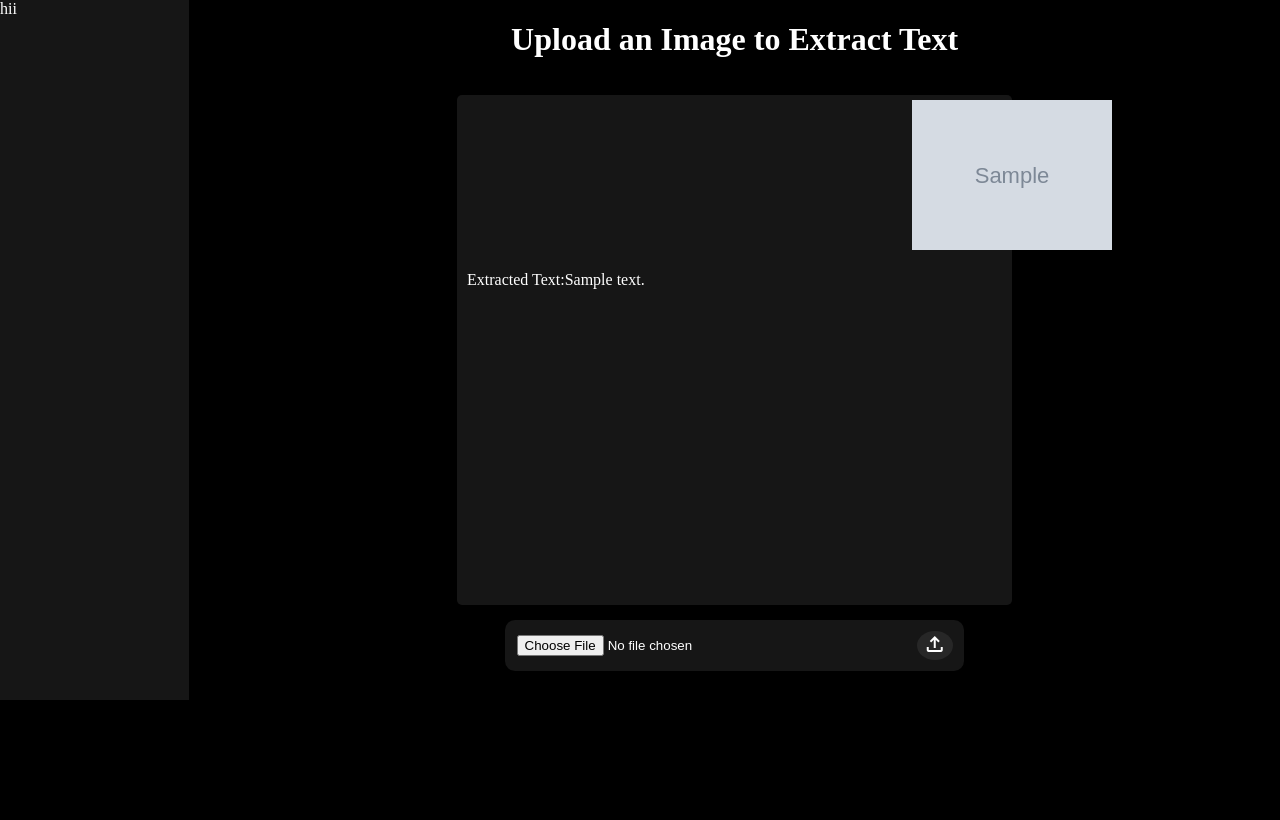
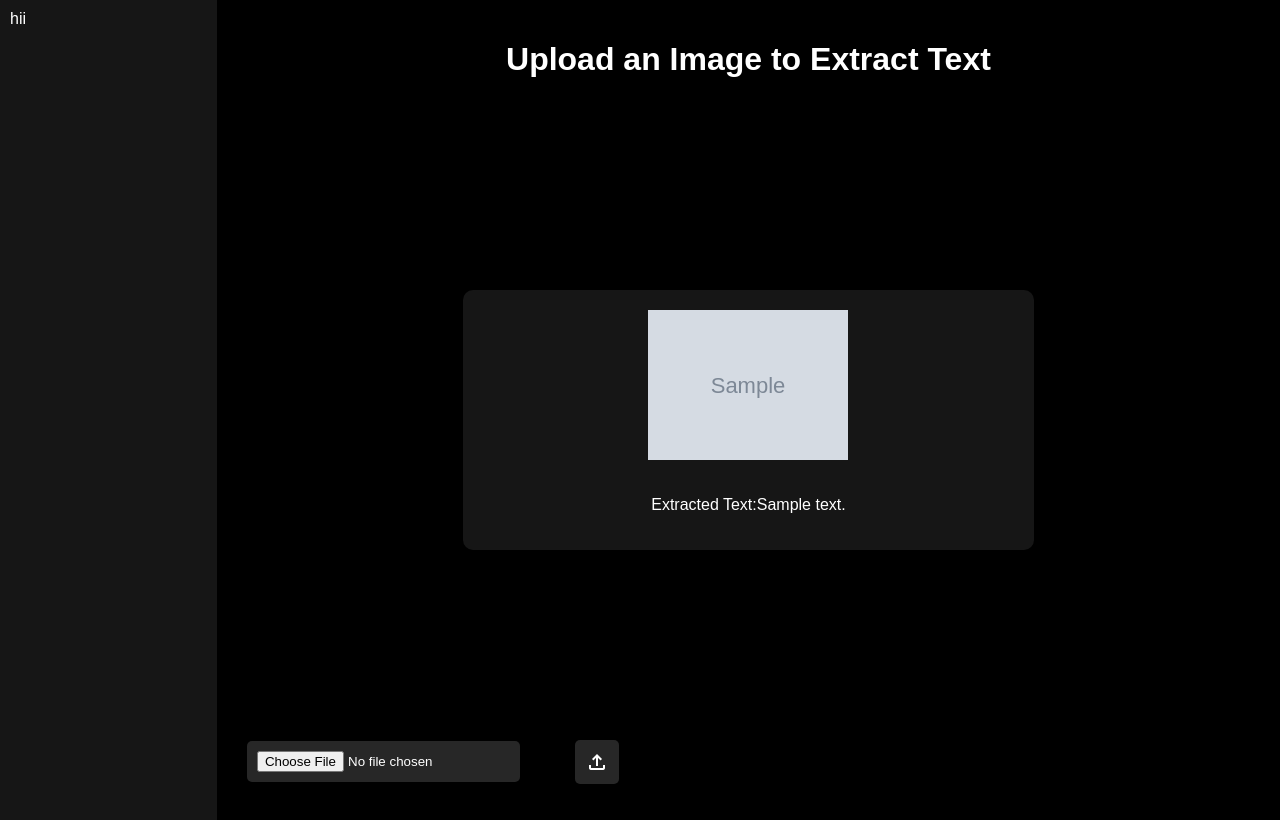
Before and after one commit to Sanviiiii/Image2Text, a Flask app: template templates/index.html in a window 1280 px wide. Before the commit the page ends 700 px from the top, so only its background shows below. Run offline with Flask 3, Linux system fonts and the light colour scheme; the template is opened without the code that fills it: most values are stand-ins (such as "Sample title", 1, 10 or a date in 2020); grey boxes marked "Sample" are stand-in pictures.

Commit message:
Update style.css

```diff
--- a/static/css/style.css
+++ b/static/css/style.css
@@ -1,73 +1,183 @@
-body{
+body {
     background-color: black;
     display: flex;
     color: white;
     padding: 0;
     margin: 0;
+    font-family: Arial, sans-serif;
 }
-.right{
+
+.right {
     background: #161616;
     width: 200px;
-    height: 700px;
+    height: 100vh;
+    padding: 10px;
 }
-.left{
+
+.left {
     display: flex;
     flex-direction: column;
-    width: 90%;
+    width: calc(100% - 200px);
 }
-.middle{
-    height: 540px;
+
+.top {
+    padding: 20px;
 }
-.down-box{
-    width: 100%;
+
+.middle {
+    height: calc(100vh - 200px);
     display: flex;
     justify-content: center;
     align-items: center;
+
 }
-.down{
-    width: 40%;
+
+.middle-in {
     background-color: #161616;
     display: flex;
-    justify-content: space-between;
+    flex-direction: column;
     align-items: center;
-    padding: 0.7rem;
+    width: 50%;
+    padding: 20px;
     border-radius: 10px;
+
 }
-form{
+
+img {
+    width: 200px;
+    margin-bottom: 20px;
+}
+
+textarea {
     width: 100%;
+    background-color: #272727;
+    color: white;
+    border: none;
+    padding: 10px;
+    border-radius: 5px;
+    resize: none;
+    margin-bottom: 10px;
+}
+
+.button-container {
     display: flex;
-    justify-content: space-between;
-    align-items: center;
+    justify-content: center;
+    gap: 10px;
+    margin-top: 10px;
 }
-input{
-    cursor: pointer;
-}
-button{
+
+button {
     border: none;
     background-color: #272727;
     color: white;
     cursor: pointer;
-    border-radius: 90%;
+    border-radius: 5px;
+    padding: 10px;
+    margin: 0 5px;
+    font-size: 16px;
+
 }
-.middle{
-    display: flex;
-    flex-direction: column;
-    justify-content: center;
-    align-items: center;
+
+.spinner {
+    display: none;
+    border: 16px solid #f3f3f3;
+    border-top: 16px solid #3498db;
+    border-radius: 50%;
+    width: 120px;
+    height: 120px;
+    animation: spin 2s linear infinite;
+    position: fixed;
+    top: 50%;
+    left: 50%;
+    transform: translate(-50%, -50%);
 }
-.middle-in{
+
+@keyframes spin {
+    0% { transform: rotate(0deg); }
+    100% { transform: rotate(360deg); }
+}
+
+.history {
+    position: fixed;
+    left: 0;
+    top: 0;
+    margin-left: 20px;
+    background: #161616;
+    color: white;
+    width: 200px;
+    height: 100%;
+    overflow-y: auto;
+    padding: 10px;
+    transition: transform 0.3s ease;
+}
+
+.history h2 {
+    text-align: center;
+}
+
+.history ul {
+    list-style: none;
+    padding: 0;
+}
+
+.history-item {
+    margin-bottom: 10px;
+}
+
+.history-title {
+    cursor: pointer;
+    background: #272727;
+    padding: 10px;
+    border-radius: 5px;
+}
+
+.history-details {
+    display: none;
+    padding: 10px;
+    background: #161616;
+    border-radius: 5px;
+}
+
+.history-details.open {
+    display: block;
+}
+
+.history-img {
+    width: 100px;
+    margin-right: 10px;
+}
+.middle-in {
     background-color: #161616;
     display: flex;
     flex-direction: column;
+    align-items: center;
     width: 50%;
-    height: 500px;
-    padding: 5px;
+    padding: 20px;
+    border-radius: 10px;
+}
+
+.down-box {
+    margin-top: 20px;
+    width: 100%;
+}
+
+form {
+    display: flex;
+    align-items: center;
+    gap: 50px;
+    margin-left: 30px;
+}
+
+input[type="file"], select, button {
+    background-color: #272727;
+    color: white;
+    border: none;
     border-radius: 5px;
+    padding: 10px;
 }
-img{
-    width: 200px;
-    margin-left: 450px;
+
+button {
+    display: flex;
+    align-items: center;
+    justify-content: center;
 }
-p{
-    padding: 5px;
-}
```
